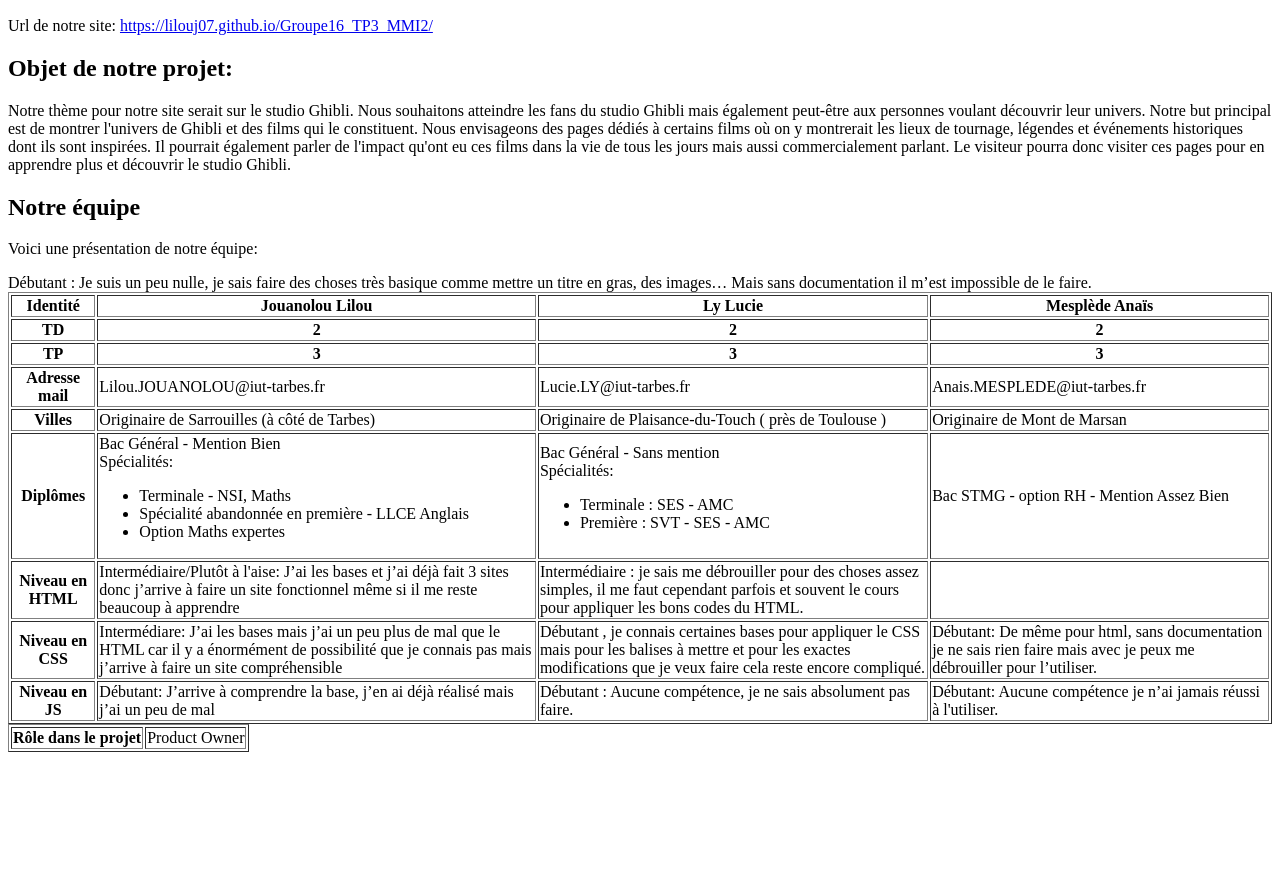
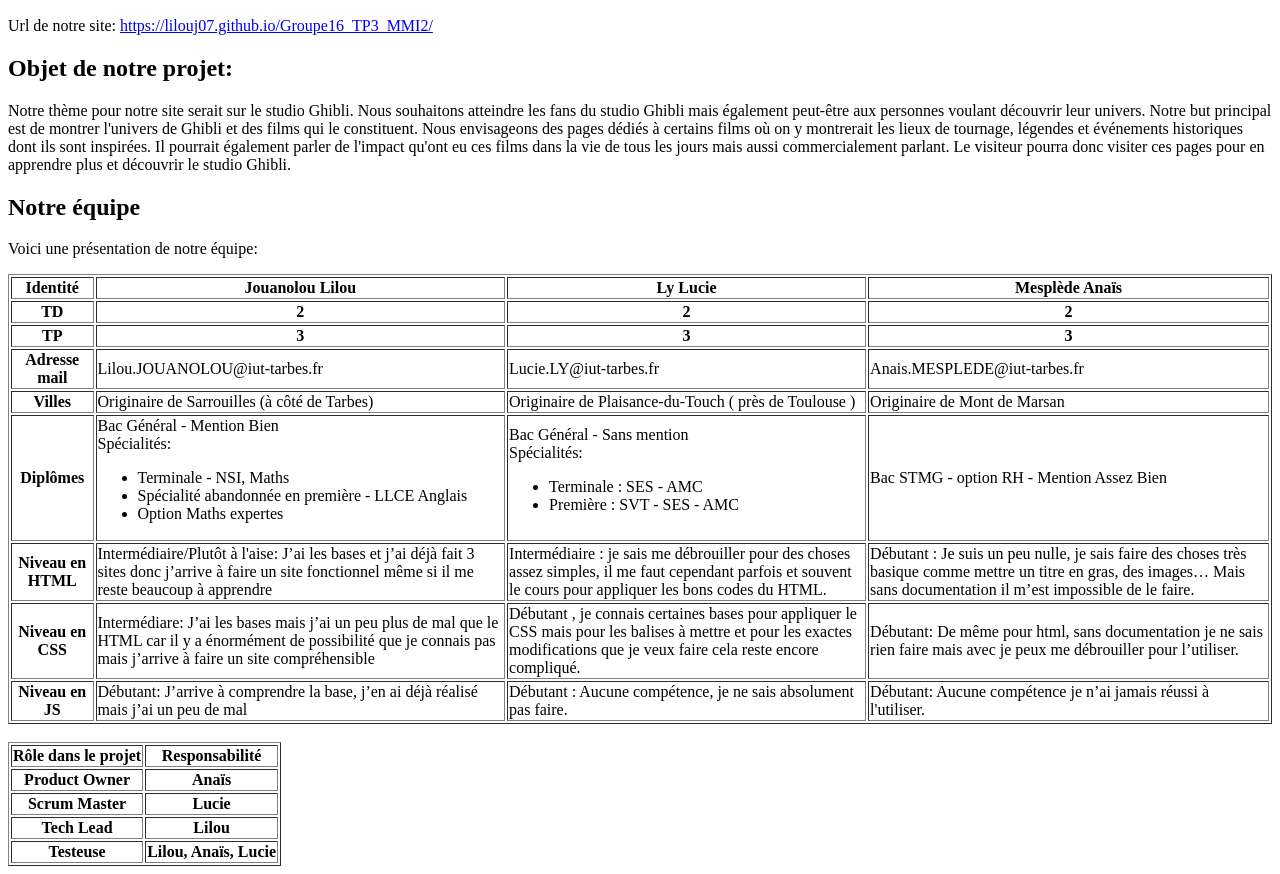
Before and after one commit to LilouJ07/Groupe16_TP3_MMI2, a plain HTML site: page index.html in a window 1280 px wide. Shown: the part 110-984 px from the top of the page. Before the commit the page ends 870 px from the top, so only its background shows below. Drawn offline with Linux system fonts and the light colour scheme.

Commit message:
Revise index.html with team roles and project details
Updated the HTML structure and added team roles.

```diff
--- a/index.html
+++ b/index.html
@@ -13,6 +13,7 @@
 
     <body>
         <h1>Groupe 16</h1>
+        </hr>
         <h2>Thème: Les ghibli </h2>
         <p>Url de notre site: <a href="https://lilouj07.github.io/Groupe16_TP3_MMI2/">https://lilouj07.github.io/Groupe16_TP3_MMI2/</a></p>
 
@@ -49,7 +50,7 @@
             <tr><th>Niveau en HTML </th>
                 <td>Intermédiaire/Plutôt à l'aise: J’ai les bases et j’ai déjà fait 3 sites donc j’arrive à faire un site fonctionnel même si il me reste beaucoup à apprendre</td>
                 <td>Intermédiaire : je sais me débrouiller pour des choses assez simples, il me faut cependant parfois et souvent le cours pour appliquer les bons codes du HTML.</td>
-                </td>Débutant : Je suis un peu nulle, je sais faire des choses très basique comme mettre un titre en gras, des images… Mais sans documentation il m’est impossible de le faire.<td>
+                <td>Débutant : Je suis un peu nulle, je sais faire des choses très basique comme mettre un titre en gras, des images… Mais sans documentation il m’est impossible de le faire.</td>
             </tr>
             <tr><th>Niveau en CSS</th>
                 <td>Intermédiare: J’ai les bases mais j’ai un peu plus de mal que le HTML car il y a énormément de possibilité que je connais pas mais j’arrive à faire un site compréhensible</td>
@@ -62,11 +63,13 @@
                 <td>Débutant: Aucune compétence je n’ai jamais réussi à l'utiliser.  </td>
             </tr>
         </table>
-
+        </br>
         <table border="1">
-            <tr><th>Rôle dans le projet</th>
-                <td>Product Owner</td>
-            </tr>
+            <tr><th>Rôle dans le projet</th><th>Responsabilité</th></tr>
+            <tr><th>Product Owner</th><th>Anaïs</th></tr>
+            <tr><th>Scrum Master</th><th>Lucie</th></tr>
+            <tr><th>Tech Lead</th><th>Lilou</th></tr>
+            <tr><th>Testeuse</th><th>Lilou, Anaïs, Lucie</th></tr>
         </table>
 
 
```
